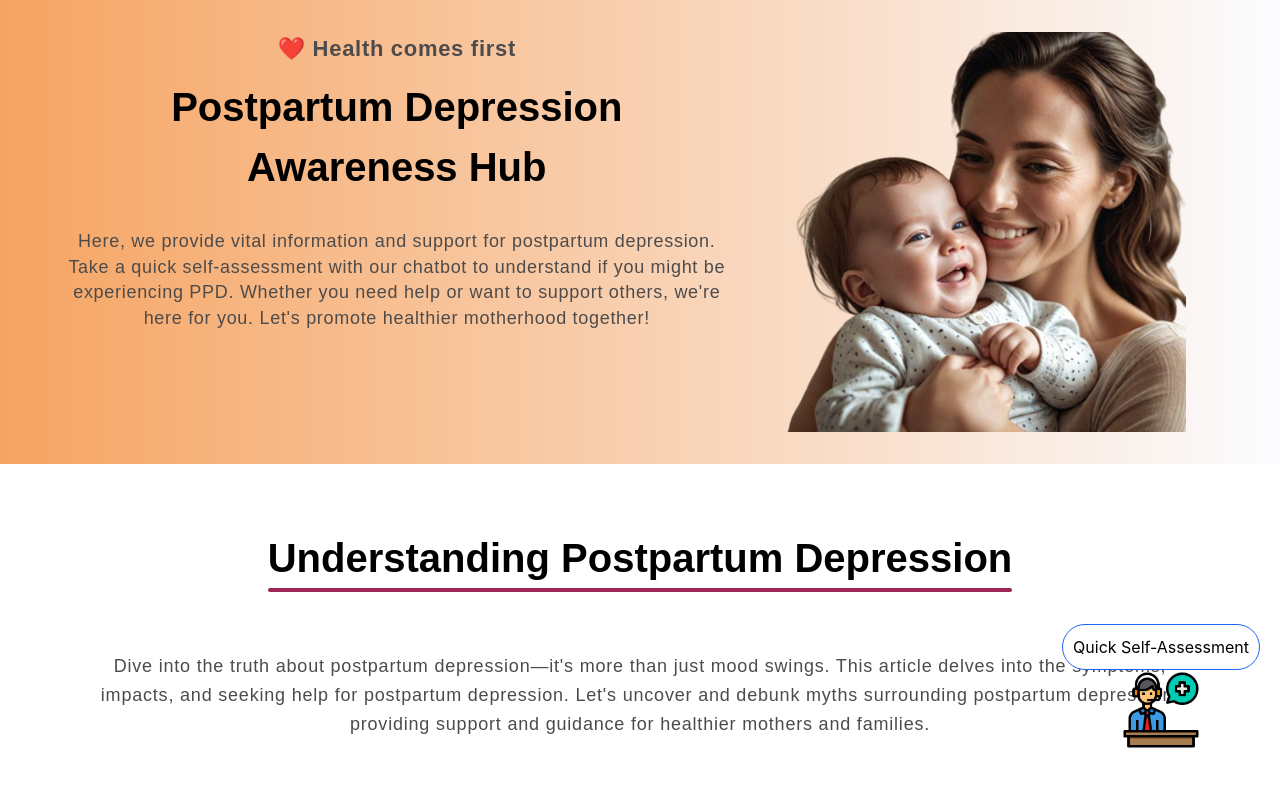
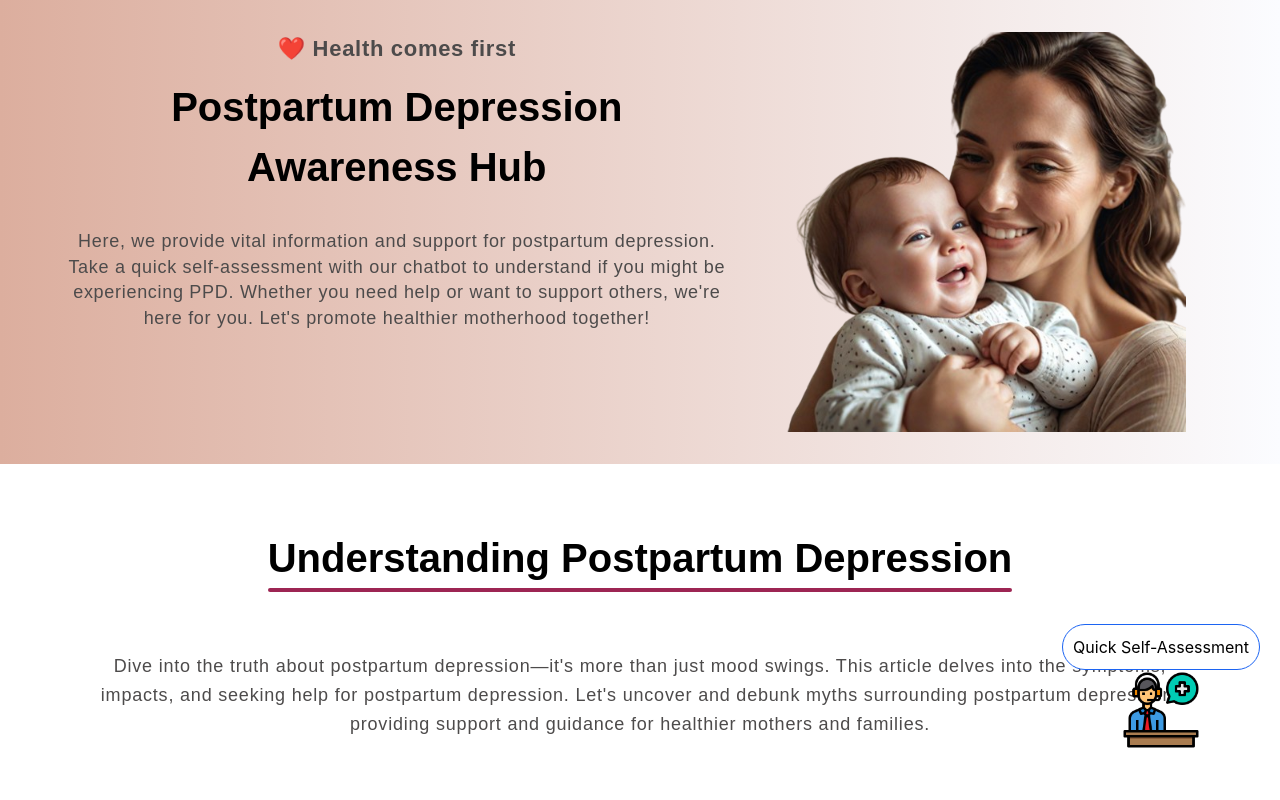
Before and after one commit to lulul-li/react-chatbot, a React (Create React App) app: page / in a window 1280 px wide. Shown: the top 800 px of the page. Built offline with nearby package versions, Linux system fonts and the light colour scheme; what react-chatbot-kit would draw is missing.

Commit message:
update css

```diff
--- a/src/ActionProvider.js
+++ b/src/ActionProvider.js
@@ -1,7 +1,7 @@
 var index = 0;
 const questionList = [
   "What's your age?",
-  "Are you feeling sad or tearful?",
+  "Are you feeling sad or tearful? ",
   "Are you irritable towards your baby and partner?",
   "Are you having trouble sleeping at night?",
   "Are you experiencing problems concentrating or making decisions?",
@@ -16,9 +16,9 @@ const answerList = [
   "Thank you for sharing your feelings. It's good to talk about these things.",
   "It's quite common to experience friction with family members. You're not alone in this.",
   "I see. Good sleep is very important for health, isn't it?",
-  "Hmm, making decisions can sometimes be challenging.",
+  "",
   "Changes in eating habits can often reflect increased stress. This is something many people experience.",
-  "This is a common feeling",
+  "",
   "Dealing with feelings of guilt sometimes takes time and space. It’s completely normal to feel this way.",
   "Bonding with a newborn can have its own pace. It’s something that varies for everyone.",
   "This is a very important issue, and I appreciate you being open to share. It’s crucial to talk about these feelings."
@@ -59,7 +59,7 @@ class ActionProvider {
 
   update_msg(message) {
     responseList.push(message);
-    if (responseList.length > 10) {
+    if (responseList.length >= 10) {
       this.inference(responseList);
     }
   }
--- a/src/Styles/Hero.css
+++ b/src/Styles/Hero.css
@@ -2,7 +2,7 @@
     padding: 32px;
     display: flex;
     gap: 24px;
-    background: linear-gradient(to right, #f6a462, #FBFCFF);
+    background: linear-gradient(to right, #dcae9e, #FBFCFF);
     text-align: center;
 }
 /* Text section */
```
